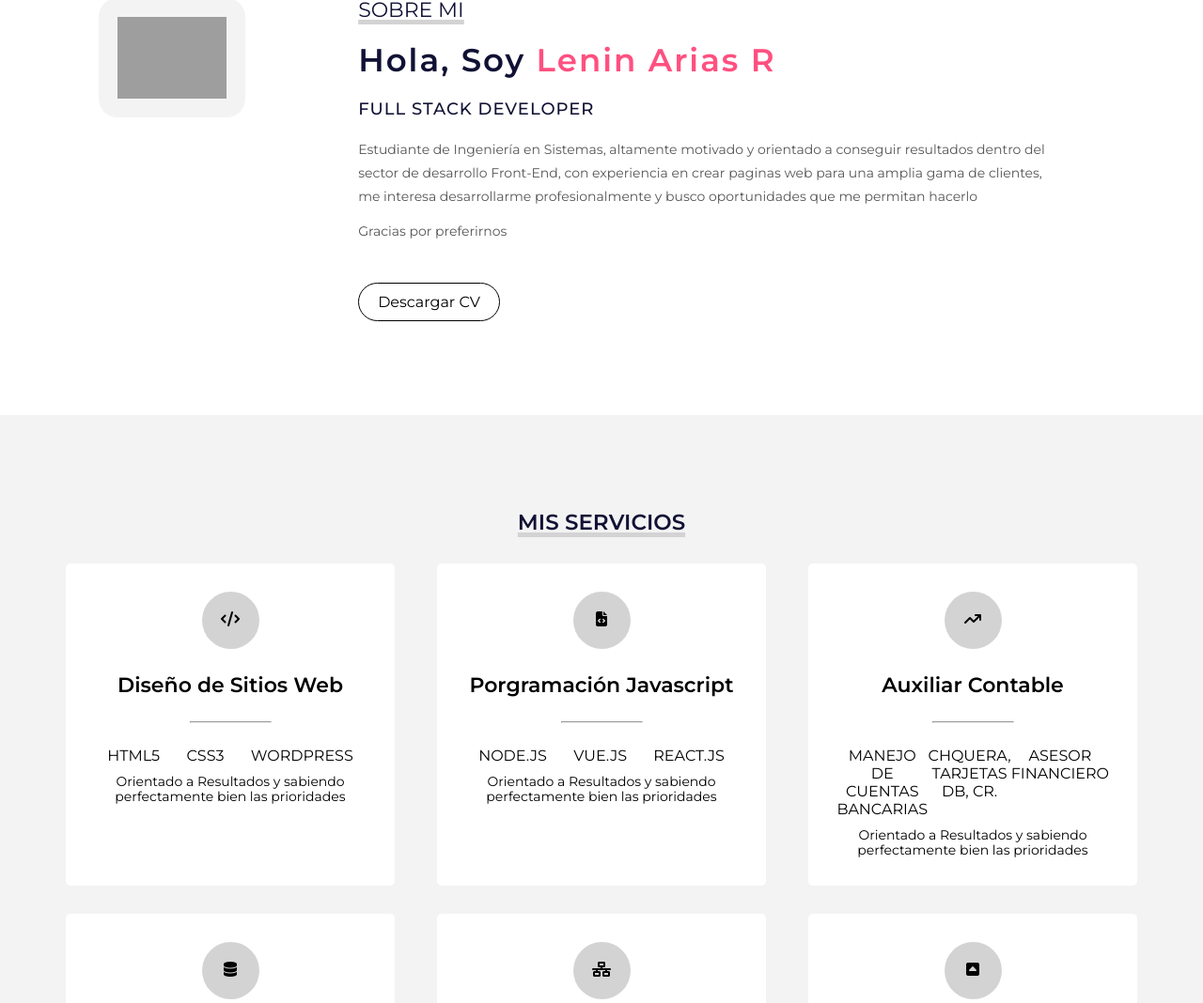
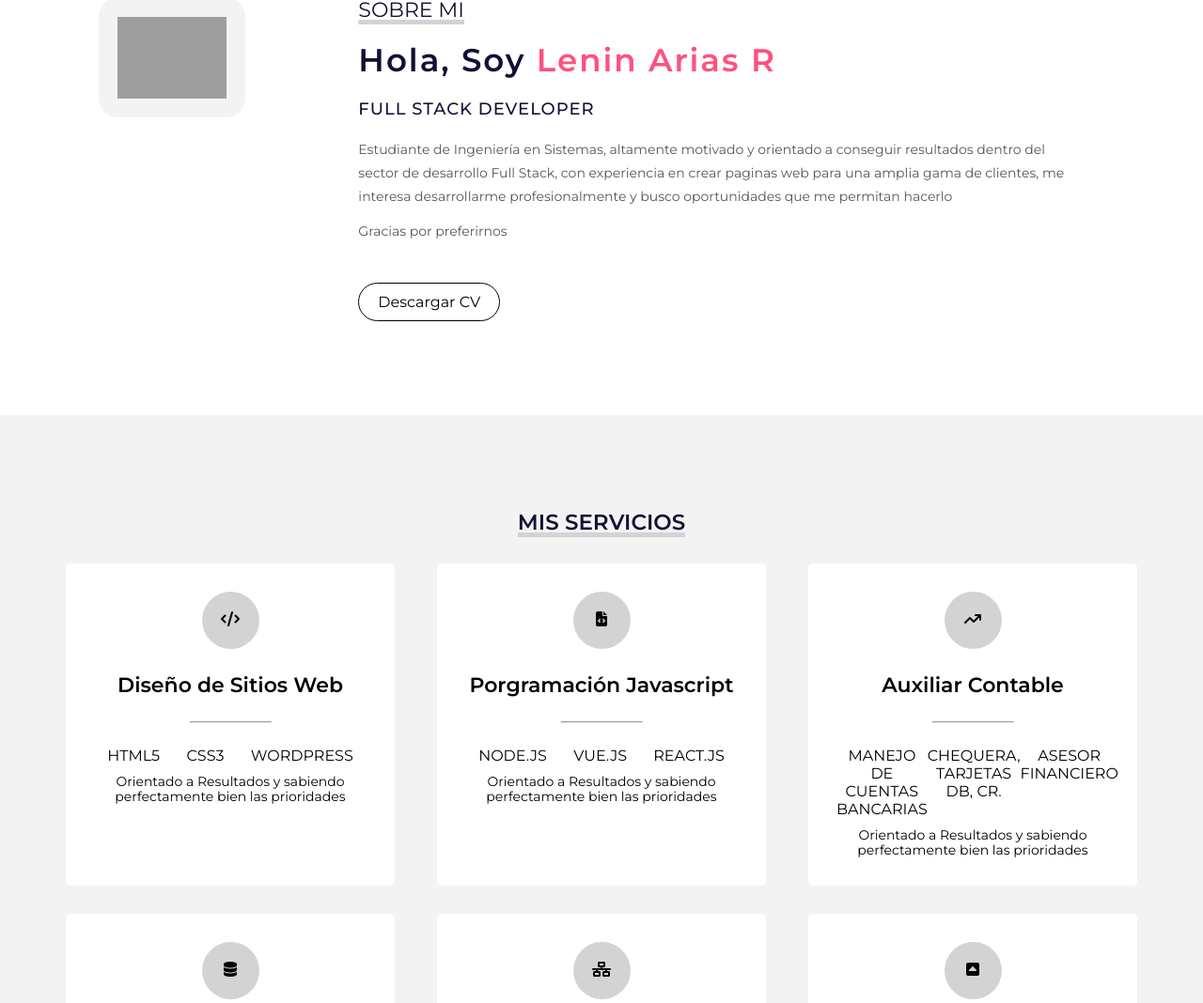
Before and after one commit to Leninreyes08/Miportafolio1, a website: page index.html in a window 1280 px wide. Shown: the part 902-1970 px from the top of the page at 94% size. Drawn offline with Linux system fonts and the light colour scheme; grey boxes are pictures that could not be loaded.

Commit message:
Update index.html

```diff
--- a/index.html
+++ b/index.html
@@ -65,7 +65,7 @@
             <h3>Full Stack Developer</h3>
             <p>Estudiante de Ingeniería en Sistemas, altamente
                 motivado y orientado a conseguir resultados dentro del
-                sector de desarrollo Front-End, con experiencia en
+                sector de desarrollo Full Stack, con experiencia en
                 crear paginas web para una amplia gama de clientes,
                 me interesa desarrollarme profesionalmente y busco
                 oportunidades que me permitan hacerlo
@@ -108,7 +108,7 @@
                 <hr>
                 <ul class="servicios-tag">
                     <li>MANEJO DE CUENTAS BANCARIAS </li>
-                    <li>CHQUERA, TARJETAS DB, CR.</li>
+                    <li>CHEQUERA, TARJETAS DB, CR.</li>
                     <li>ASESOR FINANCIERO</li>
                 </ul>
                 <p>Orientado a Resultados y sabiendo perfectamente bien las prioridades
```
